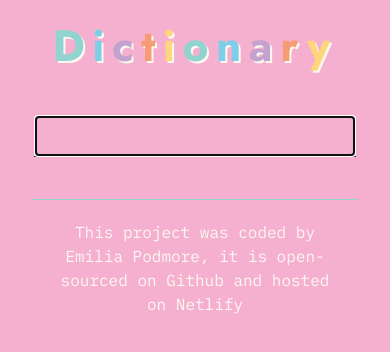
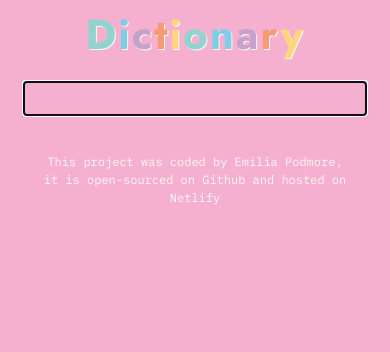
Before and after one commit to EmiliaPodmore/react-dictionary, a React (Create React App) app: page / in a window 390 px wide. Shown: the top 352 px of the page. Built offline with nearby package versions, Linux system fonts and the light colour scheme; no server answers.

Commit message:
Update design and made smoother

```diff
--- a/src/App.css
+++ b/src/App.css
@@ -1,7 +1,7 @@
 :root {
   --colour-background: #f6b0cf;
   --colour-section: #faf8f0;
-  --colour-text: #231f20;
+  --colour-text: #143c3c;
   --colour-primary: #f79b72;
   --colour-secondary: #7ecee8;
   --colour-tertiary: #90d3cf;
@@ -23,8 +23,8 @@ header h1 {
   font-weight: bold;
   letter-spacing: 0.2cm;
   text-align: center;
-  text-shadow: 3px 4px var(--colour-section);
-  margin: 20px 100px;
+  text-shadow: 3px 3px var(--colour-section);
+  margin: 40px 100px;
   border-radius: 8px;
 }
 .first {
@@ -42,19 +42,17 @@ header h1 {
 .fifth {
   color: #ffd67b;
 }
-
 img {
   margin-left: 20px;
-  max-width: 100px;
+  max-width: 120px;
 }
 footer {
   color: var(--colour-section);
-  font-size: 16px;
+  font-size: 18px;
   font-family: var(--font-secondary);
   text-align: center;
-  padding: 20px;
+  padding: 10px;
   margin: 20px;
-  border-top: 1px solid var(--colour-tertiary);
 }
 footer a {
   color: var(--colour-section);
@@ -62,27 +60,59 @@ footer a {
   transition: all 150ms ease-in-out;
 }
 footer a:hover {
-  color: var(--colour-text);
+  color: var(--colour-accent);
 }
 
+@media (max-width: 992px) {
+  header h1 {
+    font-size: 90px;
+    margin: 30px 60px;
+  }
+
+  img {
+    max-width: 100px;
+  }
+}
 @media (max-width: 768px) {
   header h1 {
-    font-size: 52px;
+    font-size: 70px;
     margin: 20px 40px;
+    letter-spacing: 0.15cm;
+    text-shadow: 2px 2px var(--colour-section);
+  }
+  img {
+    max-width: 80px;
+    margin-left: 15px;
   }
 }
 @media (max-width: 600px) {
   header h1 {
-    margin: 20px;
-    text-shadow: 2px 2px var(--colour-section);
+    font-size: 56px;
+    margin: 15px 20px;
+    letter-spacing: 0.1cm;
+  }
+  img {
+    max-width: 60px;
+    margin-left: 10px;
+  }
+  footer {
+    font-size: 14px;
+    margin: 10px;
   }
 }
-@media (max-width: 460px) {
+@media (max-width: 420px) {
   header h1 {
-    font-size: 44px;
+    font-size: 42px;
+    margin: 10px;
+    text-shadow: 1px 1px var(--colour-section);
+    letter-spacing: 0.05cm;
   }
   img {
-    max-width: 20px;
-    margin-left: 10px;
+    max-width: 40px;
+    margin-left: 5px;
+  }
+  footer {
+    font-size: 12px;
+    padding: 6px;
   }
 }
--- a/src/App.js
+++ b/src/App.js
@@ -32,7 +32,7 @@ export default function App() {
           >
             Emilia Podmore
           </a>
-          , it is{" "}
+          ,<br /> it is{" "}
           <a
             href="https://github.com/EmiliaPodmore/react-dictionary"
             target="_blank"
--- a/src/Dictionary.css
+++ b/src/Dictionary.css
@@ -4,13 +4,13 @@
 .Dictionary section {
   background-color: var(--colour-section);
   padding: 20px;
-  margin: 14px 100px;
+  margin: 20px 160px;
   border: 0.5px solid var(--colour-text);
   border-radius: 6px;
   transition: ease-in-out 150ms;
 }
 .Dictionary section:hover {
-  transform: scale(1.02);
+  transform: scale(1.04);
   box-shadow: 6px 4px 0px #f49ac0;
 }
 .Search-bar {
@@ -26,42 +26,47 @@
   font-size: 16px;
   letter-spacing: 0.1cm;
   border: transparent;
-  border-bottom: 0.5px solid var(--colour-text);
+  border-bottom: 1.5px solid #f49ac0;
   background-color: transparent;
-  padding: 10px 10px;
+  padding: 10px;
   margin: 10px 0;
 }
 .Definition {
-  font-size: 20px;
-  line-height: 1.5;
+  font-size: 22px;
+  line-height: 1.6;
 }
 
-@media (max-width: 768px) {
-  .Dictionary section,
+@media (max-width: 600px) {
+  .Dictionary section {
+    margin: 12px 25px;
+    padding: 14px;
+  }
   .Search-bar {
-    margin: 10px 20px;
-    padding: 15px;
-  }
-  .Definition {
-    font-size: 18px;
-  }
-}
-@media (max-width: 480px) {
-  .Dictionary section,
-  .Search-bar {
-    margin: 10px;
-    padding: 12px;
+    margin: 8px 20px;
   }
   .Dictionary input {
     font-size: 14px;
+    letter-spacing: 0.06cm;
+    padding: 8px;
+  }
+  .Definition {
+    font-size: 17px;
+  }
+}
+@media (max-width: 420px) {
+  .Dictionary section {
+    margin: 10px 10px;
+    padding: 12px;
+  }
+  .Search-bar {
+    margin: 6px 10px;
+  }
+  .Dictionary input {
+    font-size: 13px;
     letter-spacing: 0.05cm;
   }
   .Definition {
     font-size: 16px;
+    line-height: 1.4;
   }
 }
-@media (max-width: 390px) {
-  .Dictionary {
-    font-size: 16px;
-  }
-}
--- a/src/Results.css
+++ b/src/Results.css
@@ -1,37 +1,66 @@
 .Results h1 {
-  color: var(--colour-tertiary);
-  font-size: 64px;
+  color: #c3a2cd;
+  font-size: 72px;
   text-align: center;
+  margin: 30px 0;
+  letter-spacing: 0.05em;
 }
 .Meaning h3 {
-  color: var(--colour-secondary);
-  font-size: 30px;
+  color: var(--colour-primary);
+  font-size: 36px;
   font-family: var(--font-secondary);
   line-height: 1.5;
+  margin-bottom: 10px;
 }
 .Phonetic {
-  color: #c3a2cd;
+  color: var(--colour-tertiary);
   font-family: var(--font-secondary);
   text-align: center;
+  font-size: 36px;
+  margin-bottom: 12px;
+}
+.Synonyms {
+  padding-top: 8px;
 }
 .Example {
-  color: var(--colour-primary);
+  color: var(--colour-secondary);
+  font-style: italic;
+  margin-top: 8px;
+  display: block;
 }
 
-@media (max-width: 768px) {
+@media (max-width: 600px) {
   .Results h1 {
-    font-size: 36px;
+    font-size: 38px;
+    margin: 16px 0;
   }
   .Meaning h3 {
     font-size: 20px;
-    line-height: 1.6;
+  }
+  .Phonetic {
+    font-size: 16px;
+  }
+  .Synonyms {
+    padding-top: 6px;
+  }
+  .Example {
+    font-size: 15px;
   }
 }
-@media (max-width: 480px) {
+@media (max-width: 420px) {
   .Results h1 {
-    font-size: 36px;
+    font-size: 32px;
+    margin: 12px 0;
   }
   .Meaning h3 {
     font-size: 18px;
+    line-height: 1.5;
+  }
+  .Phonetic {
+    font-size: 15px;
+  }
+  .Example {
+    font-size: 14px;
+    margin-top: 6px;
   }
 }
```
